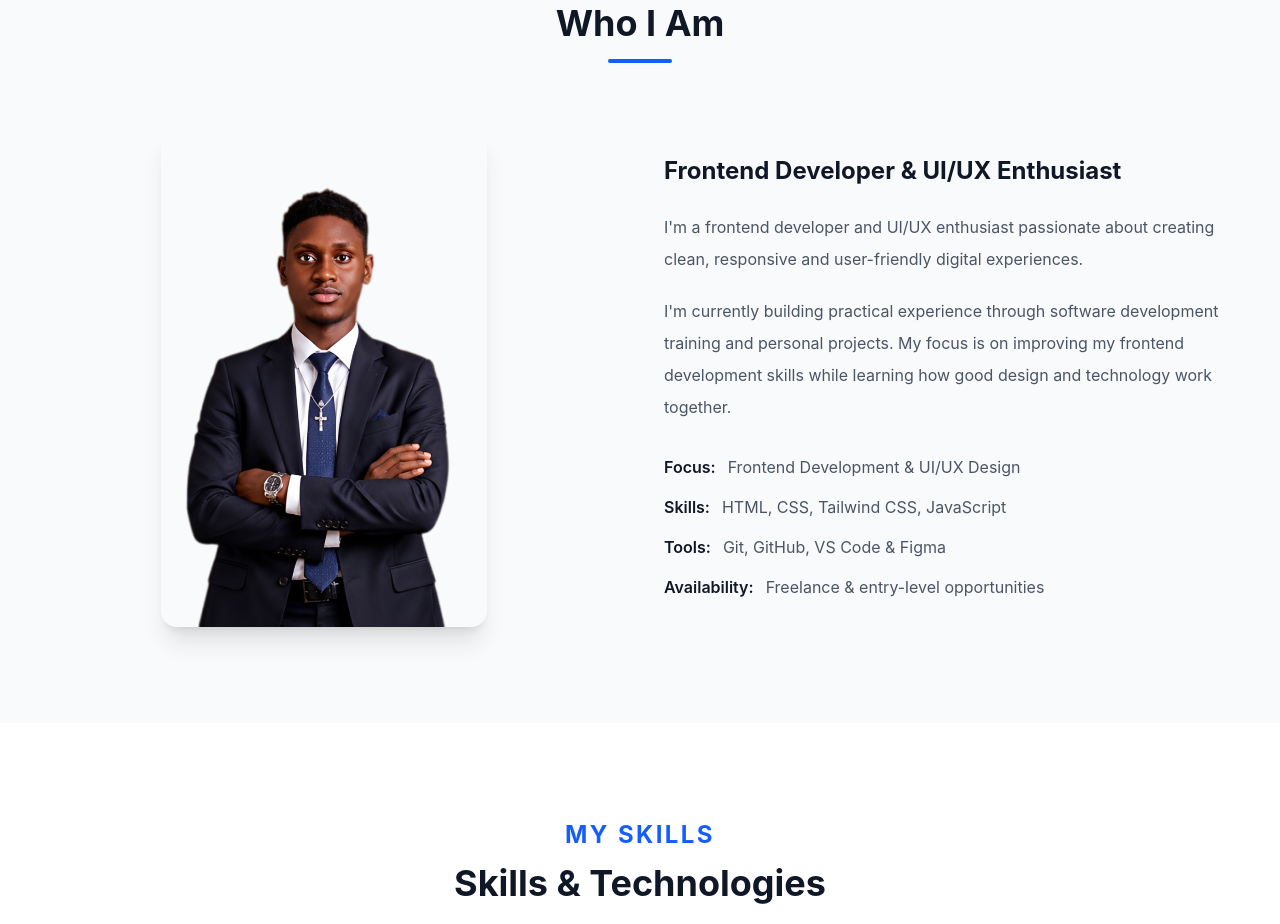
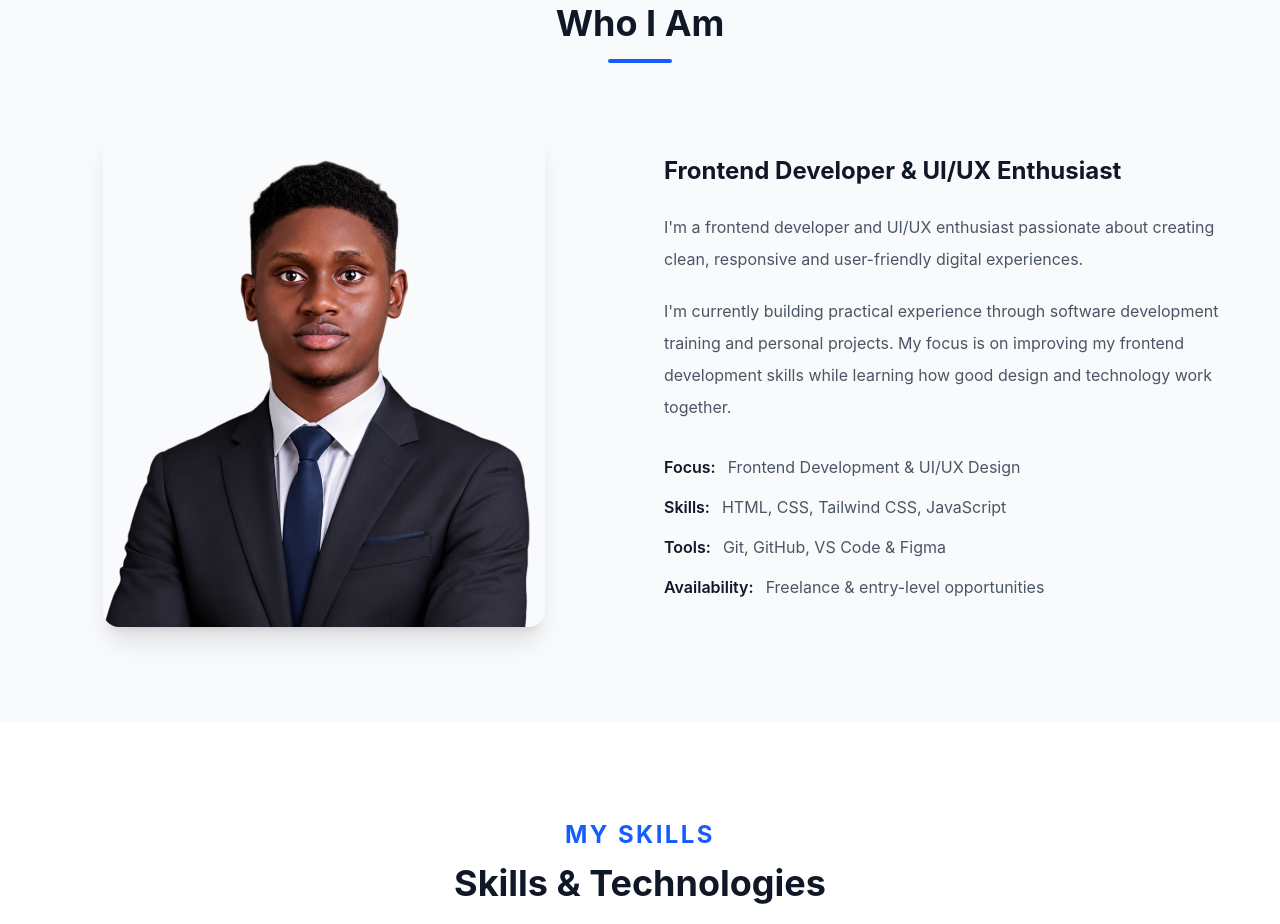
Before and after one commit to Dev-Victor01/My-Porfolio, a website: page src/index.html in a window 1280 px wide. Shown: the part 937-1861 px from the top of the page. Drawn offline with Linux system fonts and the light colour scheme.

Commit message:
Updated portfolio website

```diff
--- a/src/index.html
+++ b/src/index.html
@@ -351,7 +351,7 @@
                         <div class="overflow-hidden rounded-2xl shadow-xl">
 
                             <img
-                                src="./asset/images/profile 3.png"
+                                src="./asset/images/profile.png"
                                 alt="Oluwafemi Adeoya"
                                 class="h-full max-h-[500px] w-full object-cover"
                             >
```
Also changed, not shown: src/asset/images/WhatsApp Image 2026-08-26 at 12.21.39 PM (1).jpeg (deleted), src/asset/images/favicon.jpeg (deleted).
